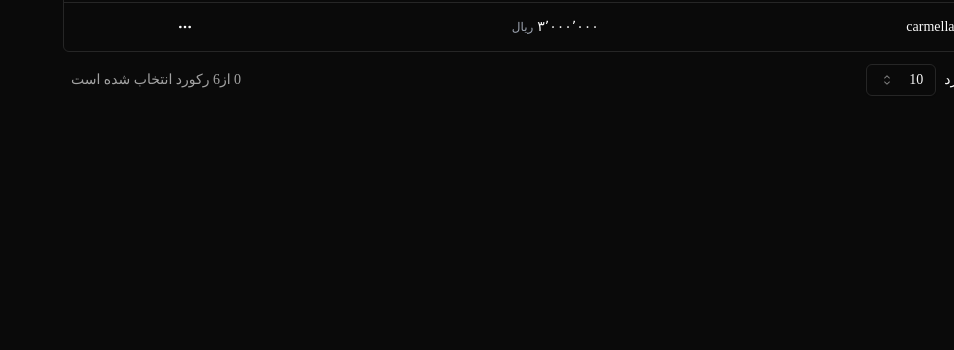
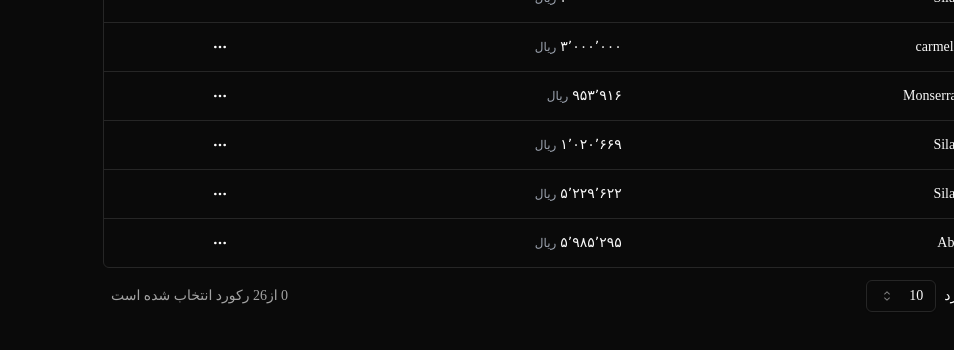
Before and after one commit to getintern/PersianDataTable, a React (Vite) app: page / in a window 1280 px wide. Shown: the part 352-702 px from the top of the page, without its empty margins (326-1280 px from the left). Built offline with nearby package versions, Linux system fonts and the light colour scheme.

Commit message:
add fake items

```diff
--- a/src/App.jsx
+++ b/src/App.jsx
@@ -3,7 +3,7 @@ import { DataTable } from "./components/table/data-table";
 import { payments } from "./dummyData/payments";
 
 function App() {
-  return <DataTable columns={paymentCol} data={payments} />;
+  return <div className="p-5"><DataTable columns={paymentCol} data={payments} /></div>;
 }
 
 export default App;
--- a/src/dummyData/payments.js
+++ b/src/dummyData/payments.js
@@ -42,3 +42,21 @@ export const payments = [
     email: 'carmella@hotmail.com',
   },
 ];
+
+// Function to generate random data
+function generateRandomPayment() {
+  const statuses = ['success', 'failed', 'processing'];
+  const emails = ['ken99@yahoo.com', 'Abe45@gmail.com', 'Monserrat44@gmail.com', 'Silas22@gmail.com', 'carmella@hotmail.com'];
+  const id = Math.random().toString(36).substr(2, 9);
+  const createdDate = new Date(Date.now() - Math.random() * 365 * 24 * 60 * 60 * 1000).toISOString();
+  const price = Math.floor(Math.random() * 10000000);
+  const status = statuses[Math.floor(Math.random() * statuses.length)];
+  const email = emails[Math.floor(Math.random() * emails.length)];
+
+  return { id, createdDate, price, status, email };
+}
+
+// Add 20 more items
+for (let i = 0; i < 20; i++) {
+  payments.push(generateRandomPayment());
+}
```
